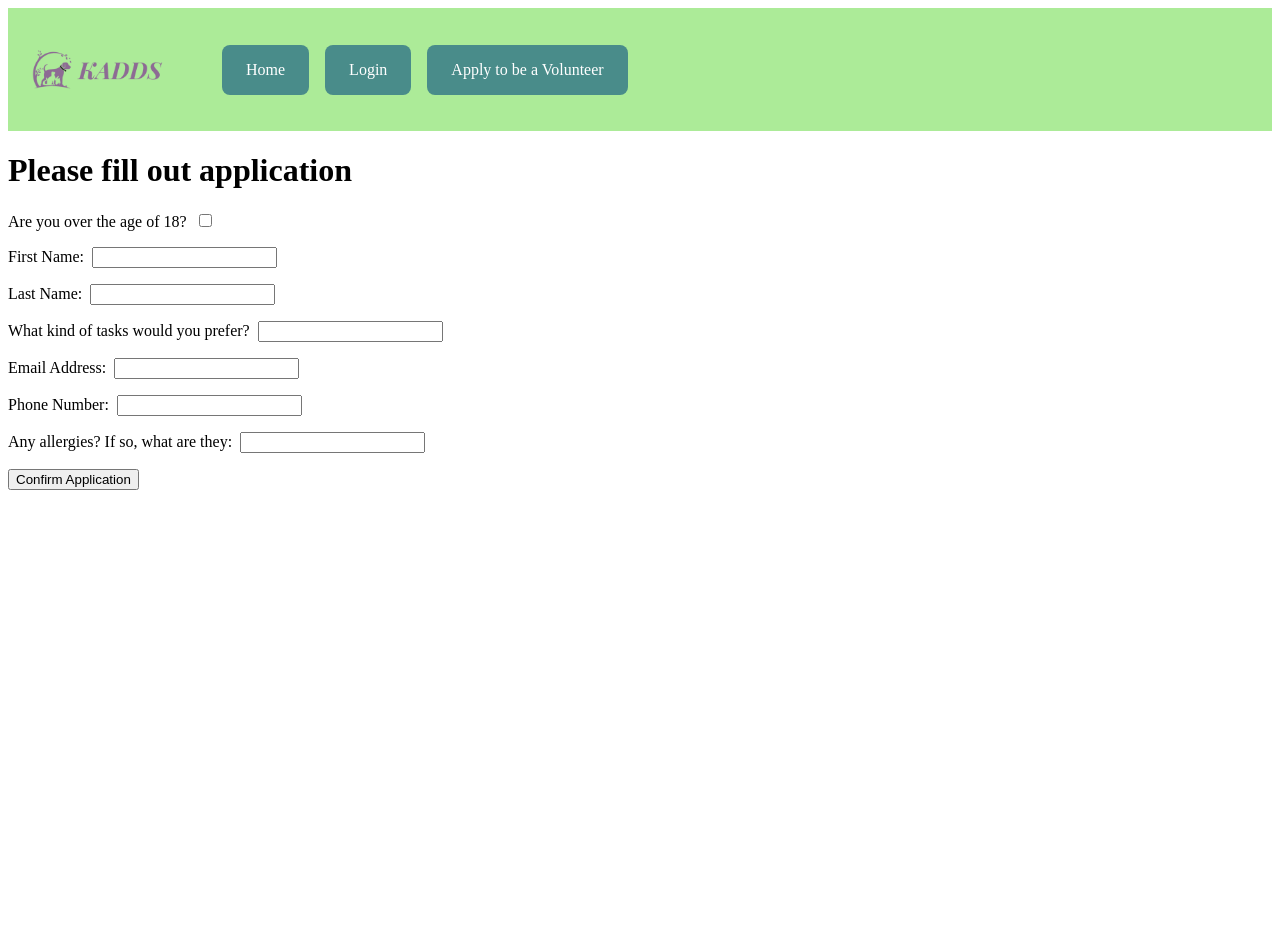
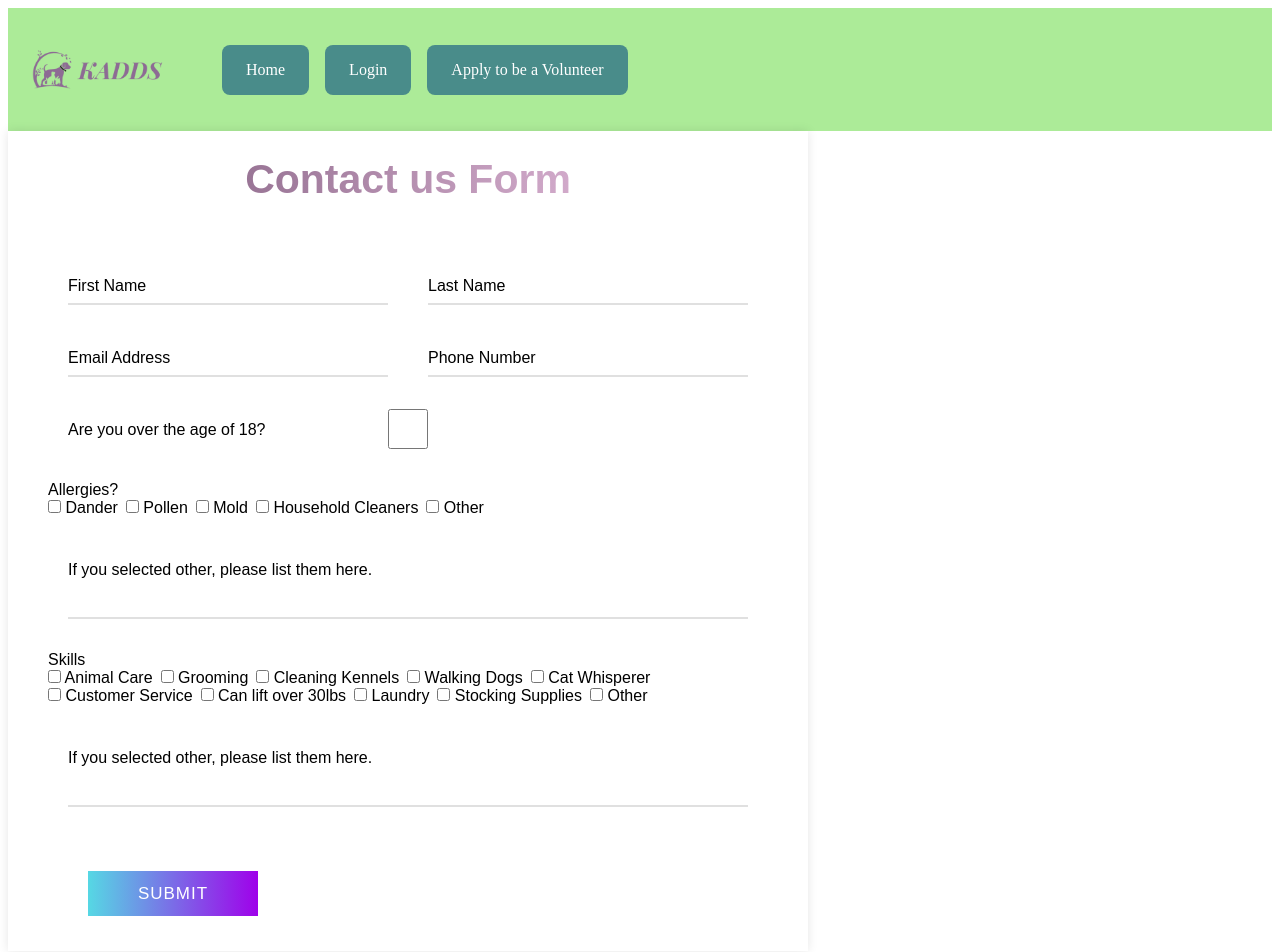
Before and after one commit to jaysmith413/animal-shelter, a Vue app in the folder vue/: page /apply in a window 1280 px wide. Shown: the top 952 px of the page. Before the commit the page ends 800 px from the top, so only its background shows below. Built offline with nearby package versions, Linux system fonts and the light colour scheme.

Commit message:
volunteer form styling

```diff
--- a/vue/src/components/VolunteerApplication.vue
+++ b/vue/src/components/VolunteerApplication.vue
@@ -1,7 +1,146 @@
 <template>
 <div class="application">
 
-<form v-on:submit.prevent="submitForm">
+<div class="container">
+   <div class="text">
+      Contact us Form
+   </div>
+   <form action="#">
+      <div class="form-row">
+         <div class="input-data">
+            <input type="text" required>
+            <div class="underline"></div>
+            <label for="">First Name</label>
+         </div>
+         <div class="input-data">
+            <input type="text" required>
+            <div class="underline"></div>
+            <label for="">Last Name</label>
+         </div>
+      </div>
+      <div class="form-row">
+         <div class="input-data">
+            <input type="text" required>
+            <div class="underline"></div>
+            <label for="">Email Address</label>
+         </div>
+         <div class="input-data">
+            <input type="text" required>
+            <div class="underline"></div>
+            <label for="">Phone Number</label>
+         </div>
+      </div>
+      <div class="form-row">
+            <div class="input-data"
+           v-on:click="changeOverEighteen">
+            <label for="over-eighteen">Are you over the age of 18?</label>
+            <input type="checkbox" id="over-eighteen" v-model="application.overEighteen"/>
+            </div>
+        </div>
+         <div class='field'>
+            <label class='label'>Allergies?</label>
+            <ul class='checkboxes'>
+            <li class='checkbox' style="display:inline-block;">
+                <input class='checkbox-input' id='choice-A' name='choice' type='checkbox' value='A'>
+            <label class='checkbox-label' for='choice-A'> Dander</label>
+            </li>
+            <li class='checkbox' style="display:inline-block;">
+            <input class='checkbox-input' id='choice-B' name='choice' type='checkbox' value='B'>
+            <label class='checkbox-label' for='choice-B'> Pollen</label>
+            </li>
+            <li class='checkbox' style="display:inline-block;">
+            <input class='checkbox-input' id='choice-C' name='choice' type='checkbox' value='C'>
+            <label class='checkbox-label' for='choice-C'> Mold</label>
+            </li>
+            <li class='checkbox' style="display:inline-block;">
+            <input class='checkbox-input' id='choice-D' name='choice' type='checkbox' value='D'>
+            <label class='checkbox-label' for='choice-D'> Household Cleaners</label>
+            </li>
+            <li class='checkbox' style="display:inline-block;">
+                <input class='checkbox-input' id='choice-E' name='choice' type='checkbox' value='E'>
+            <label class='checkbox-label' for='choice-E'> Other</label>
+            </li>
+            </ul>
+            </div>
+            <div class="form-row">
+         <div class="input-data textarea">
+            <textarea rows="8" cols="80" required></textarea>
+            <br />
+            <div class="underline"></div>
+            <label for="">If you selected other, please list them here.</label>
+            <br />
+        </div>
+        </div>
+
+            <div class='field'>
+                <label class='label'>Skills</label>
+            <ul class='checkboxes'>
+            <li class='checkbox' style="display:inline-block;">
+            <input class='checkbox-input' id='choice-0' name='choice' type='checkbox' value='0'>
+            <label class='checkbox-label' for='choice-0'> Animal Care</label>
+            </li>
+            <li class='checkbox' style="display:inline-block;">
+            <input class='checkbox-input' id='choice-1' name='choice' type='checkbox' value='1'>
+            <label class='checkbox-label' for='choice-1'> Grooming</label>
+            </li>
+            <li class='checkbox' style="display:inline-block;">
+            <input class='checkbox-input' id='choice-2' name='choice'   type='checkbox' value='2'>
+            <label class='checkbox-label' for='choice-2'> Cleaning Kennels</label>
+            <li class='checkbox' style="display:inline-block;">
+            <input class='checkbox-input' id='choice-3' name='choice' type='checkbox' value='3'>
+            <label class='checkbox-label' for='choice-3'> Walking Dogs</label>
+            </li>
+            <li class='checkbox' style="display:inline-block;">
+            <input class='checkbox-input' id='choice-4' name='choice' type='checkbox' value='4'>
+            <label class='checkbox-label' for='choice-4'> Cat Whisperer</label>
+            </li>
+            <li class='checkbox' style="display:inline-block;">
+            <input class='checkbox-input' id='choice-5' name='choice' type='checkbox' value='5'>
+            <label class='checkbox-label' for='choice-5'> Customer Service </label>
+            </li>
+            <li class='checkbox' style="display:inline-block;">
+            <input class='checkbox-input' id='choice-6' name='choice' type='checkbox' value='6'>
+            <label class='checkbox-label' for='choice-6'> Can lift over 30lbs</label>
+            </li>
+            <li class='checkbox' style="display:inline-block;">
+            <input class='checkbox-input' id='choice-7' name='choice' type='checkbox' value='7'>
+            <label class='checkbox-label' for='choice-7'> Laundry</label>
+            </li>
+            <li class='checkbox' style="display:inline-block;">
+            <input class='checkbox-input' id='choice-8' name='choice' type='checkbox' value='8'>
+            <label class='checkbox-label' for='choice-8'> Stocking Supplies</label>
+            </li>
+            <li class='checkbox' style="display:inline-block;">
+            <input class='checkbox-input' id='choice-9' name='choice' type='checkbox' value='9'>
+            <label class='checkbox-label' for='choice-9'> Other</label>
+            </li>
+                </ul>
+            </div>
+
+            <div class="form-row">
+         <div class="input-data textarea">
+            <textarea rows="8" cols="80" required></textarea>
+            <br />
+            <div class="underline"></div>
+            <label for="">If you selected other, please list them here.</label>
+            <br />
+        </div>
+        </div>
+
+      <div class="form-row">
+         <div class="input-data textarea">
+            <div class="form-row submit-btn">
+               <div class="input-data">
+                  <div class="inner"></div>
+                  <input type="submit" value="submit">
+               </div>
+            </div>
+        </div>
+        </div>
+   </form>
+</div>
+
+<!-- <form v-on:submit.prevent="submitForm">
     <h1>Please fill out application</h1>
     <div class="form-input-group" v-on:click="changeOverEighteen">
         <label for="over-eighteen">Are you over the age of 18?</label>
@@ -39,7 +178,7 @@
     </div>
 
     <button type="submit">Confirm Application</button>
-</form>
+</form> -->
 </div>
 
 
@@ -82,6 +221,8 @@
 }
 }
 
+
+
 </script>
 
 <style scoped>
@@ -92,4 +233,153 @@
   margin-right: 0.5rem;
 }
 
+@import url('https://fonts.googleapis.com/css?family=Poppins:400,500,600,700&display=swap');
+*{
+  margin: 0;
+  padding: 0;
+  outline: none;
+  box-sizing: border-box;
+  font-family: 'Poppins', sans-serif;
+}
+body{
+  display: flex;
+  align-items: center;
+  justify-content: center;
+  min-height: 100vh;
+  padding: 10px;
+  font-family: 'Poppins', sans-serif;
+  background: linear-gradient(115deg, #e7bede 10%, #775576 90%);
+}
+.container{
+  max-width: 800px;
+  background: #fff;
+  width: 800px;
+  padding: 25px 40px 10px 40px;
+  box-shadow: 0px 0px 10px rgba(0,0,0,0.1);
+}
+.container .text{
+  text-align: center;
+  font-size: 41px;
+  font-weight: 600;
+  font-family: 'Poppins', sans-serif;
+  background: -webkit-linear-gradient(right, #e7bede 10%, #775576, #e7bede 10%, #775576);
+  -webkit-background-clip: text;
+  -webkit-text-fill-color: transparent;
+}
+.container form{
+  padding: 30px 0 0 0;
+}
+.container form .form-row{
+  display: flex;
+  margin: 32px 0;
+}
+form .form-row .input-data{
+  width: 100%;
+  height: 40px;
+  margin: 0 20px;
+  position: relative;
+}
+form .form-row .textarea{
+  height: 70px;
+}
+.input-data input,
+.textarea textarea{
+  display: block;
+  width: 100%;
+  height: 100%;
+  border: none;
+  font-size: 17px;
+  border-bottom: 2px solid rgba(0,0,0, 0.12);
+}
+.input-data input:focus ~ label, .textarea textarea:focus ~ label,
+.input-data input:valid ~ label, .textarea textarea:valid ~ label{
+  transform: translateY(-20px);
+  font-size: 14px;
+  color: #3498db;
+}
+.textarea textarea{
+  resize: none;
+  padding-top: 10px;
+}
+.input-data label{
+  position: absolute;
+  pointer-events: none;
+  bottom: 10px;
+  font-size: 16px;
+  transition: all 0.3s ease;
+}
+.textarea label{
+  width: 100%;
+  bottom: 40px;
+  background: #fff;
+}
+.input-data .underline{
+  position: absolute;
+  bottom: 0;
+  height: 2px;
+  width: 100%;
+}
+.input-data .underline:before{
+  position: absolute;
+  content: "";
+  height: 2px;
+  width: 100%;
+  background: #3498db;
+  transform: scaleX(0);
+  transform-origin: center;
+  transition: transform 0.3s ease;
+}
+.input-data input:focus ~ .underline:before,
+.input-data input:valid ~ .underline:before,
+.textarea textarea:focus ~ .underline:before,
+.textarea textarea:valid ~ .underline:before{
+  transform: scale(1);
+}
+.submit-btn .input-data{
+  overflow: hidden;
+  height: 45px!important;
+  width: 25%!important;
+}
+.submit-btn .input-data .inner{
+  height: 100%;
+  width: 300%;
+  position: absolute;
+  left: -100%;
+  background: -webkit-linear-gradient(right, #56d8e4, #9f01ea, #56d8e4, #9f01ea);
+  transition: all 0.4s;
+}
+.submit-btn .input-data:hover .inner{
+  left: 0;
+}
+.submit-btn .input-data input{
+  background: none;
+  border: none;
+  color: #fff;
+  font-size: 17px;
+  font-weight: 500;
+  text-transform: uppercase;
+  letter-spacing: 1px;
+  cursor: pointer;
+  position: relative;
+  z-index: 2;
+}
+@media (max-width: 700px) {
+  .container .text{
+    font-size: 30px;
+  }
+  .container form{
+    padding: 10px 0 0 0;
+  }
+  .container form .form-row{
+    display: block;
+  }
+  form .form-row .input-data{
+    margin: 35px 0!important;
+  }
+  .submit-btn .input-data{
+    width: 40%!important;
+  }
+}
+
+
 </style>
```
